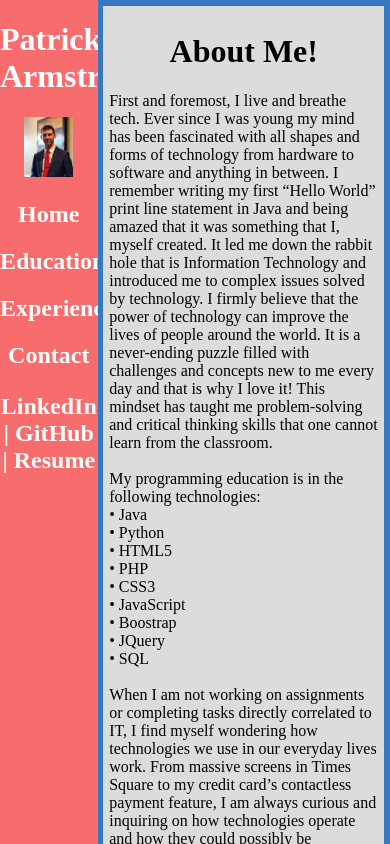
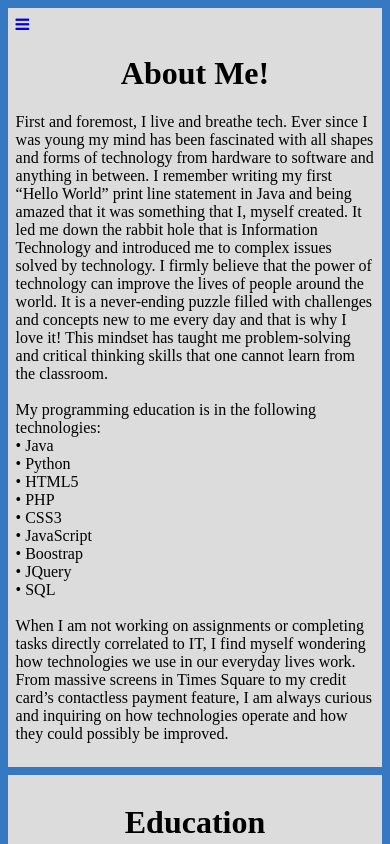
Before and after one commit to pxa3203/Resume-Site, a plain HTML site: page index.html in a window 390 px wide. Drawn offline with Linux system fonts and the light colour scheme.

Commit message:
optimized for mobile by adding hamburger menu

```diff
--- a/css/style.css
+++ b/css/style.css
@@ -41,7 +41,7 @@ body {
 }
 
 .name {
-    margin-top: 10%;
+    margin-top: 13%;
 }
 
 .headshot-photo {
@@ -104,3 +104,23 @@ table th,
 table td {
     width: 20%;
 }
+
+.left-col .icon {
+    display: none;
+}
+
+.right-col .icon {
+    display: none;
+}
+
+@media screen and (max-width: 600px) {
+    .left-col {
+        display: none;
+    }
+    .right-col {
+        width: 100%;
+    }
+    .right-col .icon {
+        display: inline;
+    }
+}
--- a/index.html
+++ b/index.html
@@ -7,12 +7,15 @@
     <meta name="viewport" content="width=device-width, initial-scale=1.0">
     <title>Patrick Armstrong</title>
     <link rel="stylesheet" href="css/style.css">
+    <link rel="stylesheet" href="https://cdnjs.cloudflare.com/ajax/libs/font-awesome/4.7.0/css/font-awesome.min.css">
     <script src="scripts/scripts.js"></script>
 
 </head>
 
 <body>
-    <div class="left-col">
+    <div class="left-col" id="left-col">
+        <a href="javascript:void(0);" class="icon" id="left-icon" onclick="iconLeft()">
+            <i class="fa fa-bars"></i></a>
         <div class="name">
             <h1>Patrick Armstrong</h1>
         </div>
@@ -20,9 +23,9 @@
             <img src="assets/images/headshot.jpg">
         </div>
         <div class="nav">
-            <h2><a href="#anchor-home">Home</a></h2>
-            <h2><a href="#anchor-education">Education</a></h2>
-            <h2><a href="#anchor-experience">Experience</a></h2>
+            <h2><a href="index.html#anchor-home">Home</a></h2>
+            <h2><a href="index.html#anchor-education">Education</a></h2>
+            <h2><a href="index.html#anchor-experience">Experience</a></h2>
             <h2><a href="contact.html">Contact</a></h2>
         </div>
         <div class="sites">
@@ -30,8 +33,10 @@
                 <a href="assets/resume/Resume (IT).docx" download>Resume</a></h2>
         </div>
     </div>
-    <div class="right-col">
+    <div class="right-col" id="right-col">
         <div class="about-me " id="anchor-home">
+            <a href="javascript:void(0);" class="icon" id="right-icon" onclick="iconRight()">
+                <i class="fa fa-bars"></i></a>
             <h1>About Me!</h1>
             <p>First and foremost, I live and breathe tech. Ever since I was young my mind has been fascinated with all shapes and forms of technology from hardware to software and anything in between. I remember writing my first “Hello World” print line
                 statement in Java and being amazed that it was something that I, myself created. It led me down the rabbit hole that is Information Technology and introduced me to complex issues solved by technology. I firmly believe that the power of
--- a/scripts/scripts.js
+++ b/scripts/scripts.js
@@ -13,8 +13,23 @@ function showContact() {
 
 }
 
-
 function hideContact() {
     document.getElementById("US-Contact").style.display = "none";
     document.getElementById("AU-Contact").style.display = "none";
 }
+
+function iconRight() {
+    document.getElementById("right-col").style.display = "none";
+    document.getElementById("left-col").style.width = "100%";
+    document.getElementById("left-col").style.display = "inline";
+    document.getElementById("left-icon").style.display = "inline";
+    document.getElementById("left-icon").style.float = "left";
+    document.getElementById("left-icon").style.margin = "3%";
+}
+
+function iconLeft() {
+    document.getElementById("left-icon").style.display = "none";
+    document.getElementById("left-col").style.display = "none";
+    document.getElementById("right-col").style.display = "inline";
+    document.getElementById("right-col").style.width = "100%";
+}
```
Also changed, not shown: contact.html (+7 -2 lines).
